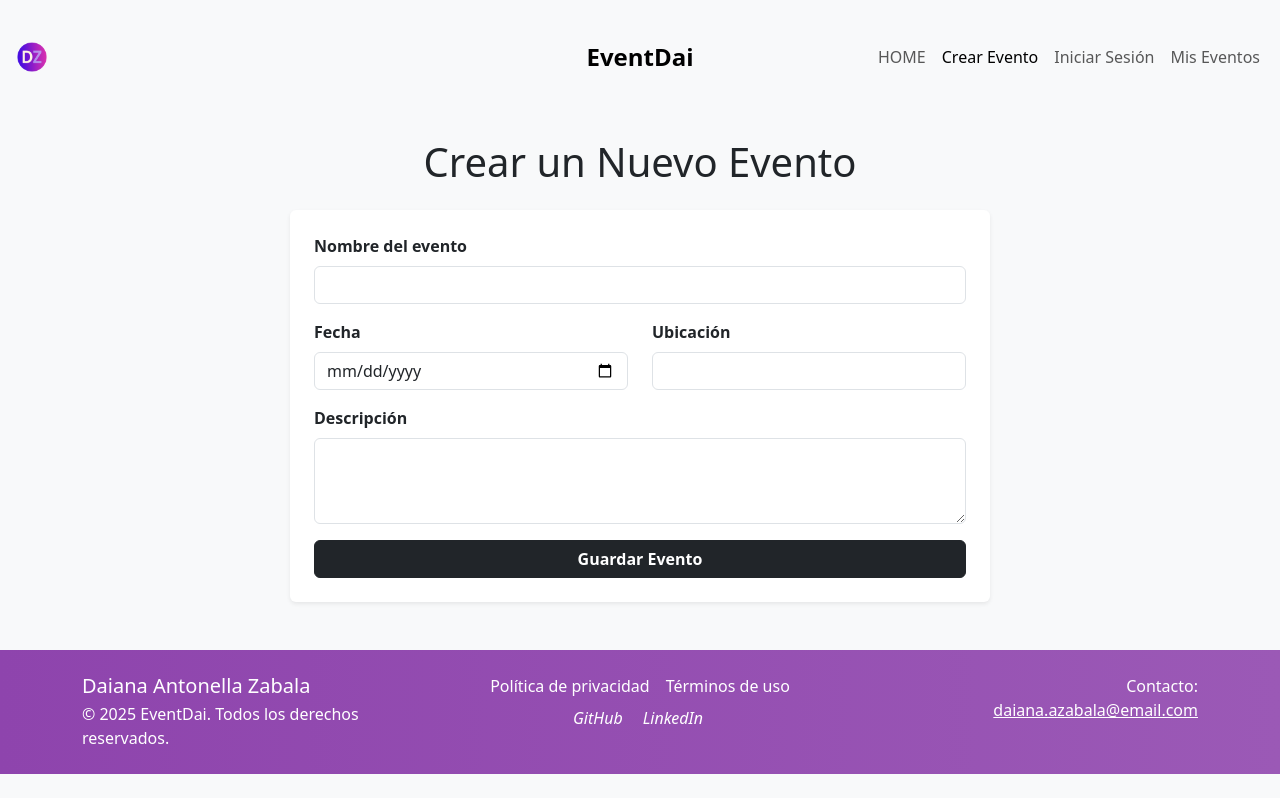
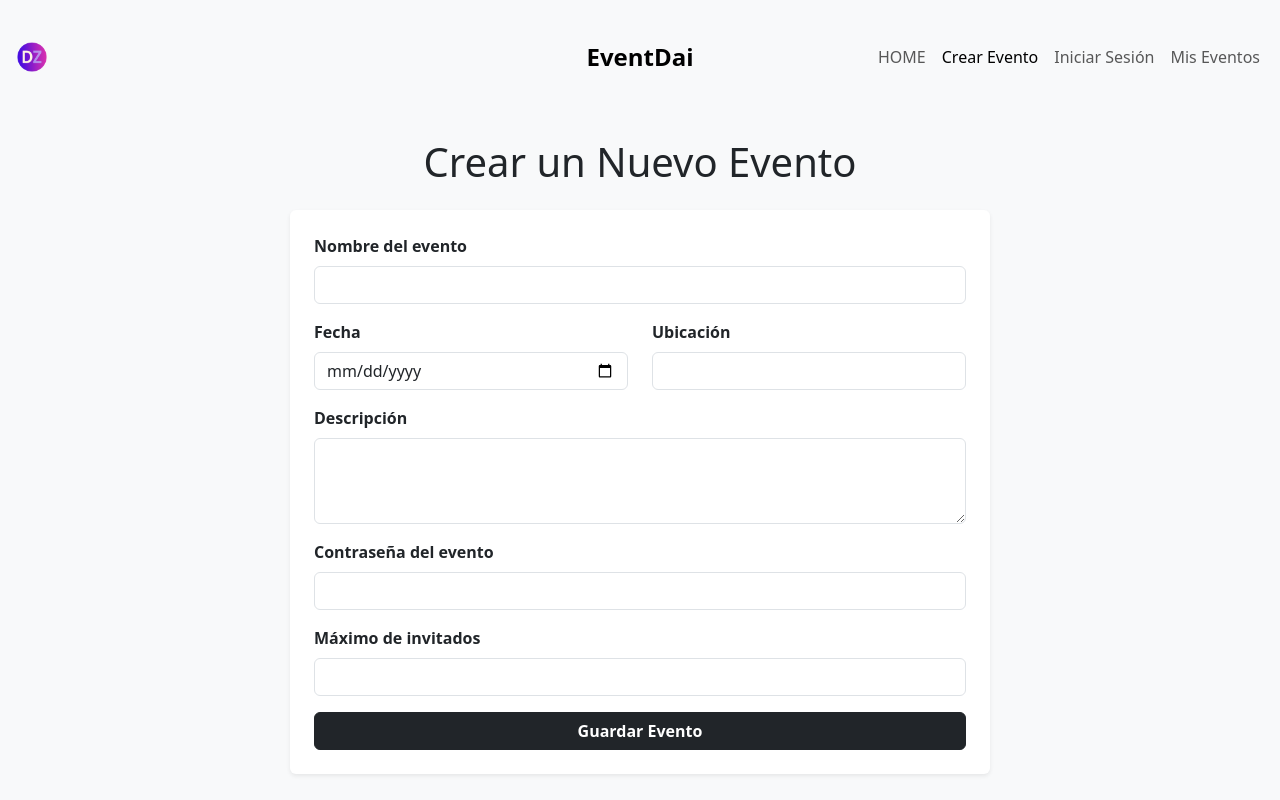
Before and after one commit to DaiaZabala/AcademiaForIt, a Vue app in the folder frontend/: page /crear-evento in a window 1280 px wide. Shown: the top 800 px of the page. Built offline with nearby package versions, Linux system fonts and the light colour scheme.

Commit message:
Adptado para uso local y en vercel

```diff
--- a/frontend/src/views/CrearEvento.vue
+++ b/frontend/src/views/CrearEvento.vue
@@ -42,6 +42,16 @@
         <div class="mb-3">
           <label class="form-label fw-semibold" for="descripcion">Descripción</label>
           <textarea v-model="evento.descripcion" id="descripcion" rows="3" class="form-control"></textarea>
+        </div>
+
+        <div class="mb-3">
+          <label class="form-label fw-semibold" for="contraseña">Contraseña del evento</label>
+          <input v-model="evento.contraseña" id="contraseña" type="password" class="form-control" required />
+        </div>
+
+        <div class="mb-3">
+          <label class="form-label fw-semibold" for="invitadosMax">Máximo de invitados</label>
+          <input v-model="evento.invitadosMax" id="invitadosMax" type="number" class="form-control" />
         </div>
 
         <div class="d-grid">
@@ -93,6 +103,8 @@ export default {
         fecha: '',
         ubicacion: '',
         descripcion: '',
+        contraseña: '', // Se ha agregado el campo de contraseña
+        invitadosMax: null, // Se ha agregado el campo para el máximo de invitados
       },
     };
   },
@@ -110,7 +122,7 @@ export default {
 
         alert('Evento creado correctamente');
         // Limpiar formulario
-        this.evento = { nombre: '', fecha: '', ubicacion: '', descripcion: '' };
+        this.evento = { nombre: '', fecha: '', ubicacion: '', descripcion: '', contraseña: '', invitadosMax: null }; // Se limpian los nuevos campos
       } catch (error) {
         alert(error.message || 'Error al crear el evento');
       }
```
Also changed, not shown: 1 other file (tests, documents, lock files or other folders).
